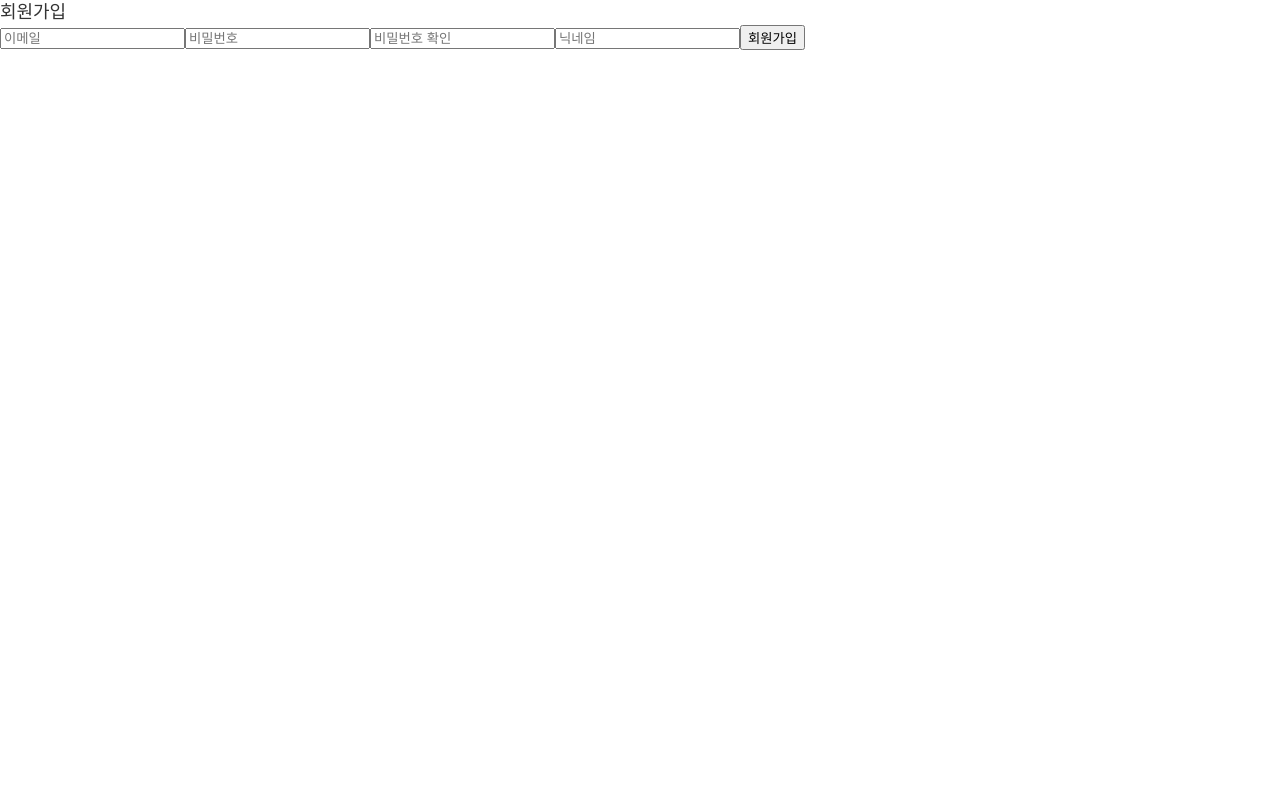
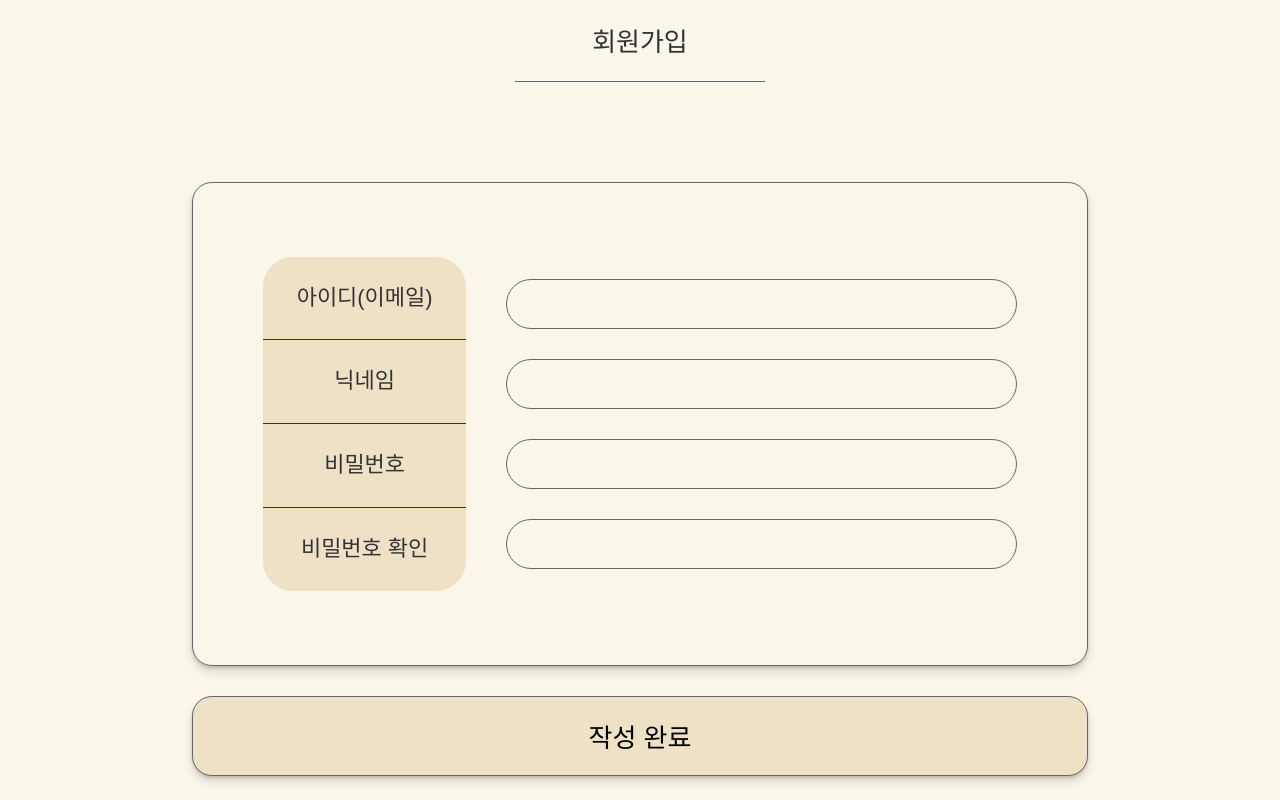
Before and after one commit to jiyxxn/react-chillpedia, a React (Vite) app: page /signup in a window 1280 px wide. Built offline with nearby package versions, Linux system fonts and the light colour scheme; no server answers; a web font is replaced by a local one.

Commit message:
🎨 Style : 회원가입 페이지 스타일링
- 회원가입 form을 SignupForm 컴포넌트로 분리
- Signup.styled.js 생성 후 SignupForm 스타일 추가

resolve #2

```diff
--- /dev/null
+++ b/src/components/SignupForm.jsx
@@ -0,0 +1,60 @@
+import {
+  StSignupFormBox,
+  StSignupInputBox,
+  StSubmitButton,
+} from "../styles/Signup.styled";
+
+/**
+ * * 회원가입 폼 컴포넌트
+ * @param {Object} formData - 입력한 유저 정보
+ *    - { email, password, confirmPassword, nickname }
+ * @param {Function} handleChange - 객체 set 함수 (e) => Void
+ * @param {Function} handleSignup - 회원가입 버튼 핸들러 (e) => Void
+ */
+const SignupForm = ({ formData, handleChange, handleSignup }) => {
+  return (
+    <StSignupFormBox>
+      <StSignupInputBox>
+        <div class="input-type">
+          <span>아이디(이메일)</span>
+          <span>닉네임</span>
+          <span>비밀번호</span>
+          <span>비밀번호 확인</span>
+        </div>
+        <form onSubmit={handleSignup}>
+          <input
+            type="email"
+            name="email"
+            value={formData.email}
+            onChange={handleChange}
+            required
+          />
+          <input
+            type="password"
+            name="password"
+            value={formData.password}
+            onChange={handleChange}
+            required
+          />
+          <input
+            type="password"
+            name="confirmPassword"
+            value={formData.confirmPassword}
+            onChange={handleChange}
+            required
+          />
+          <input
+            type="text"
+            name="nickname"
+            value={formData.nickname}
+            onChange={handleChange}
+            required
+          />
+        </form>
+      </StSignupInputBox>
+      <StSubmitButton type="submit">작성 완료</StSubmitButton>
+    </StSignupFormBox>
+  );
+};
+
+export default SignupForm;
--- a/src/pages/Signup.jsx
+++ b/src/pages/Signup.jsx
@@ -2,6 +2,8 @@ import React from "react";
 import { useState } from "react";
 import supabase from "../shared/supabaseClient";
 import { useNavigate } from "react-router-dom";
+import styled from "styled-components";
+import SignupForm from "../components/SignupForm";
 
 const Signup = () => {
   const navigate = useNavigate();
@@ -57,7 +59,7 @@ const Signup = () => {
         .from("profiles")
         .select("nickname")
         .eq("nickname", value)
-        .single();
+        .maybeSingle();
 
       if (error) {
         return "알 수 없는 에러입니다.";
@@ -117,45 +119,35 @@ const Signup = () => {
   };
 
   return (
-    <div>
-      <p>회원가입</p>
-      <form onSubmit={handleSignup}>
-        <input
-          type="email"
-          name="email"
-          placeholder="이메일"
-          value={formData.email}
-          onChange={handleChange}
-          required
-        />
-        <input
-          type="password"
-          name="password"
-          placeholder="비밀번호"
-          value={formData.password}
-          onChange={handleChange}
-          required
-        />
-        <input
-          type="password"
-          name="confirmPassword"
-          placeholder="비밀번호 확인"
-          value={formData.confirmPassword}
-          onChange={handleChange}
-          required
-        />
-        <input
-          type="text"
-          name="nickname"
-          placeholder="닉네임"
-          value={formData.nickname}
-          onChange={handleChange}
-          required
-        />
-        <button type="submit">회원가입</button>
-      </form>
-    </div>
+    <StContainer>
+      <span class="title">회원가입</span>
+      <SignupForm
+        formData={formData}
+        handleChange={handleChange}
+        handleSignup={handleSignup}
+      />
+    </StContainer>
   );
 };
 
 export default Signup;
+
+const StContainer = styled.div`
+  width: 100%;
+  min-width: 1100px;
+  min-height: 100vh;
+  display: flex;
+  flex-direction: column;
+  align-items: center;
+  justify-content: center;
+  background-color: var(--color-white);
+  gap: 100px;
+
+  .title {
+    text-align: center;
+    width: 250px;
+    padding-bottom: 20px;
+    border-bottom: 1px solid var(--color-gray);
+    font-size: 26px;
+  }
+`;
--- /dev/null
+++ b/src/styles/Signup.styled.js
@@ -0,0 +1,74 @@
+import styled from "styled-components";
+
+export const StSignupFormBox = styled.div`
+  display: flex;
+  flex-direction: column;
+  width: 70%;
+  max-width: 1100px;
+  gap: 30px;
+`;
+
+export const StSignupInputBox = styled.div`
+  width: 100%;
+  display: flex;
+  flex-direction: row;
+  align-items: center;
+  justify-content: center;
+  border: 1px solid var(--color-gray);
+  border-radius: 20px;
+  padding: 74px 70px 74px 70px;
+  gap: 40px;
+  box-shadow:
+    0px 2px 3px 0px rgba(0, 0, 0, 0.15),
+    0px 6px 10px 0px rgba(0, 0, 0, 0.12);
+
+  .input-type {
+    width: 300px;
+    display: flex;
+    flex-direction: column;
+    align-items: center;
+    justify-content: center;
+    border-radius: 30px;
+    background-color: var(--color-beige);
+    font-size: 22px;
+
+    span {
+      text-align: center;
+      width: 100%;
+      padding: 26px 0 26px 0;
+    }
+
+    span + span {
+      border-top: 1px solid var(--color-black);
+    }
+  }
+
+  form {
+    width: 100%;
+    display: flex;
+    flex-direction: column;
+    row-gap: 30px;
+
+    input {
+      width: 100%;
+      height: 50px;
+      border: 1px solid var(--color-gray);
+      border-radius: 50px;
+      background-color: transparent;
+      padding: 0 20px 0 20px;
+      box-sizing: border-box;
+      font-size: 22px;
+    }
+  }
+`;
+
+export const StSubmitButton = styled.button`
+  height: 80px;
+  background-color: var(--color-beige);
+  border: 1px solid var(--color-gray);
+  border-radius: 20px;
+  box-shadow:
+    0px 2px 3px 0px rgba(0, 0, 0, 0.15),
+    0px 6px 10px 0px rgba(0, 0, 0, 0.12);
+  font-size: 26px;
+`;
```
